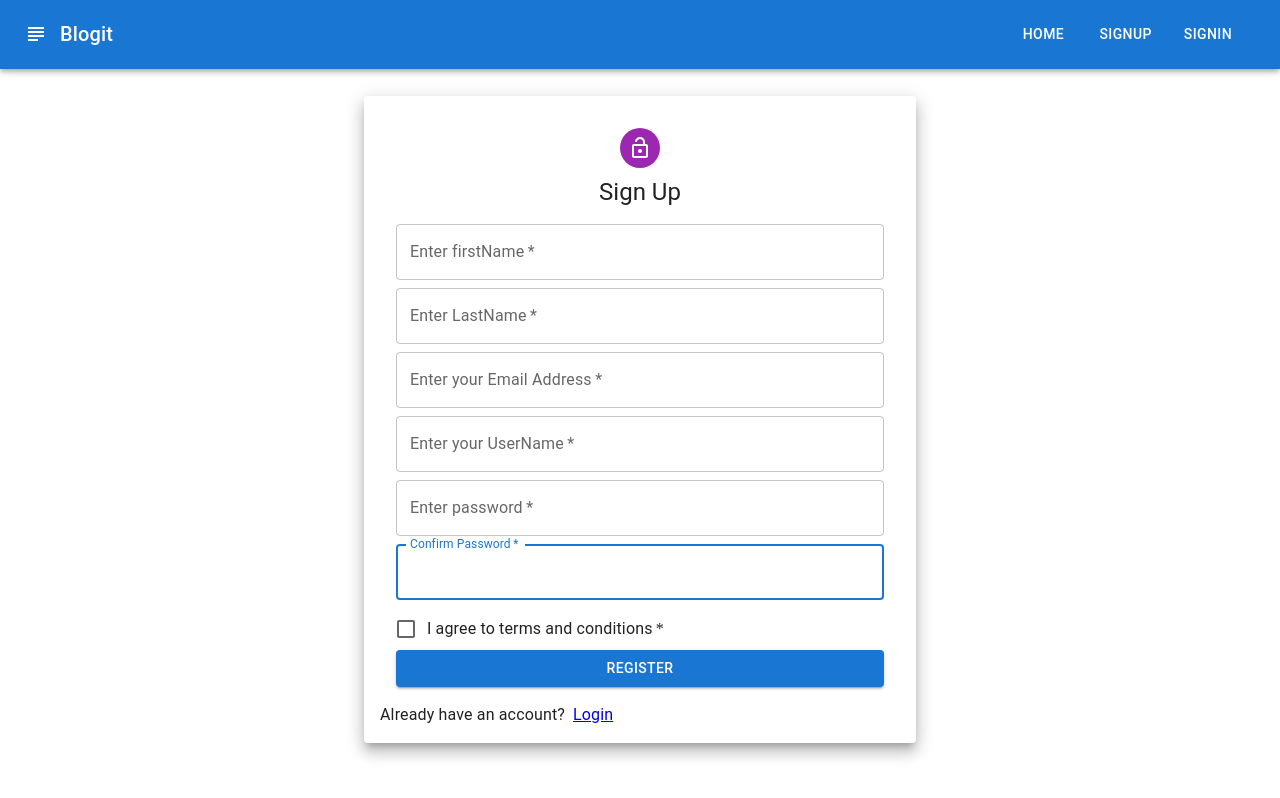
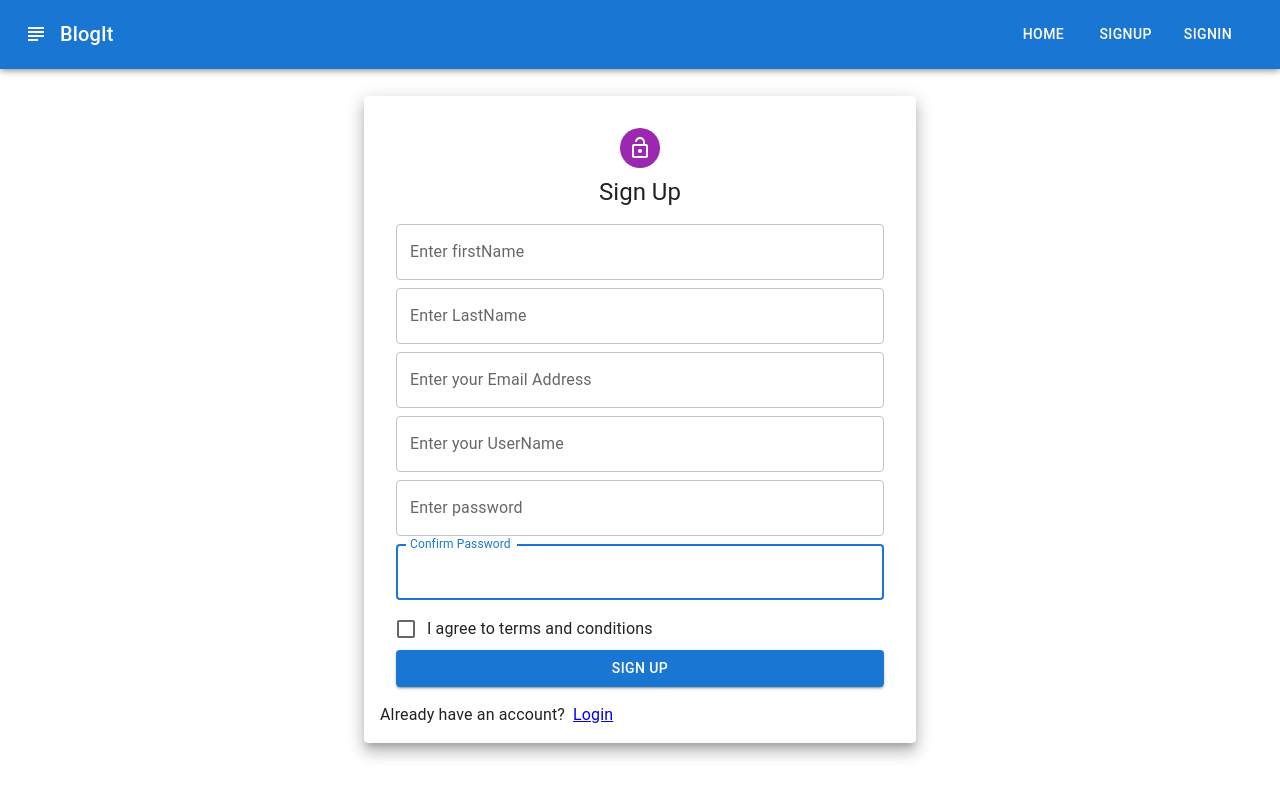
Before and after one commit to k-i-b-i-wott/BlogitFrontEnd, a React (Vite) app: page /register in a window 1280 px wide. Built offline with nearby package versions, Linux system fonts and the light colour scheme.

Commit message:
Connected the signup to the backend

```diff
--- a/package.json
+++ b/package.json
@@ -15,6 +15,7 @@
     "@mui/icons-material": "^7.0.2",
     "@mui/material": "^7.0.2",
     "@tanstack/react-query": "^5.72.2",
+    "axios": "^1.8.4",
     "react": "^19.0.0",
     "react-dom": "^19.0.0",
     "react-icons": "^5.5.0",
--- /dev/null
+++ b/src/components/LandingPage.tsx
@@ -0,0 +1,48 @@
+import { Box, Button, Container, Stack, Typography } from "@mui/material"
+import {Link} from 'react-router-dom'
+import ArrowForwardIcon from '@mui/icons-material/ArrowForward';
+
+const LandingPage = () => {
+  return (
+    <Box maxWidth={"xl"} bgcolor="seagreen">
+        <Container   >
+            <Stack direction={{xs:"column"}}  textAlign="center">
+               <Box>
+                <Typography variant="h3" fontWeight="bold" gutterBottom>
+                    Share Your Story with the World
+                </Typography>
+                <Typography variant="body1" paragraph>
+                    Join a vibrant community of readers and writers. Publish your thoughts, experiences,
+                    and insights on a platform designed for storytellers
+                </Typography>
+               </Box>
+               <Stack sx={{mt:{xs:4}, gap:3 ,px:2}} direction={"row"} >
+                <Button
+                variant="contained"
+
+                component={Link}
+                to="/register"
+                endIcon={<ArrowForwardIcon/> }
+                >
+                    Start Writing
+                </Button>
+                <Button
+                variant="outlined"
+                component={Link}
+                to="/register"
+                >
+                    Explore stories
+                </Button>
+               </Stack>
+            </Stack>
+            <Box>
+
+            </Box>
+
+        </Container>
+
+    </Box>
+  )
+}
+
+export default LandingPage
--- a/src/components/NavBar.tsx
+++ b/src/components/NavBar.tsx
@@ -31,7 +31,7 @@ const NavBar = () => {
                <Subject />
             </IconButton>
             <Typography variant="h6" component="div" sx={{flexGrow:1}}>
-                Blogit
+                BlogIt
             </Typography>
             {
                 isMobile?(<>
--- a/src/pages/Home.tsx
+++ b/src/pages/Home.tsx
@@ -1,10 +1,13 @@
-import React from 'react'
+import { Box, Container, Typography } from '@mui/material'
+
+import LandingPage from '../components/LandingPage'
+
 
 const Home = () => {
   return (
-    <div>
-
-    </div>
+  <Box sx={{mt:12}}>
+    <LandingPage />
+  </Box>
   )
 }
 
--- a/src/pages/SignUp.tsx
+++ b/src/pages/SignUp.tsx
@@ -1,9 +1,65 @@
-import {Avatar, Box, Container, Paper, Typography,TextField, FormControlLabel, Button,Checkbox, Grid} from "@mui/material"
+import {Avatar, Box, Container,Alert, Paper, Typography,TextField, FormControlLabel, Button,Checkbox, Grid} from "@mui/material"
 import {LockOpen } from "@mui/icons-material";
-import {Link} from "react-router-dom"
+import {Link, useNavigate} from "react-router-dom"
+import {useMutation} from "@tanstack/react-query"
+import {useState} from 'react'
+import axios from 'axios'
 
 const SignUp = () => {
-  return (
+  const [firstName, setFirstName] = useState("")
+  const [lastName, setLastName] = useState("")
+  const [emailAddress, setEmailAddress] = useState("")
+  const [userName, setUserName] = useState("")
+  const [password, setPassword] = useState("")
+  const [confirmPassword , setConfirmPassword]=useState("")
+  const [error, setError] = useState("")
+  const navigate = useNavigate()
+
+ const {isPending, mutate}= useMutation({
+    mutationKey:["user-register"],
+    mutationFn: async()=>{
+      const response = await axios.post(`http://localhost:3000/auth/register`, {
+        firstName,
+        lastName,
+        emailAddress,
+        userName,
+        password})
+        return response.data
+    },
+
+    onSuccess:()=>{
+
+      navigate("/login")
+    },
+    onError:(error)=>{
+      if(axios.isAxiosError(error)){
+        const errorData = error.response?.data.message
+                setError(errorData)
+      }
+    }
+  })
+
+  const handleSubmit =((e: React.FormEvent<HTMLFormElement>)=>{
+    e.preventDefault()
+    setError("")
+
+    if(password !== confirmPassword){
+      setError("Passwords do not match")
+      return
+    }
+
+    if(!firstName || !lastName || !emailAddress || !userName || !password || !confirmPassword){
+      setError("All fields are required")
+      return
+    }
+
+
+    mutate();
+
+  }
+);
+
+return (
     <Container maxWidth={"sm"} sx={{mt:4, gap:4}}>
         <Paper elevation={10} sx={{mt:12, p:2}}>
         <Avatar  sx={{
@@ -17,57 +73,82 @@ const SignUp = () => {
             <LockOpen />
         </Avatar>
             <Typography variant="h5" component="h1" sx={{textAlign:"center"}} >Sign Up</Typography>
-
-            <Box component="form" sx={{p:2}}>
+              {
+                error && (
+                  (<Alert severity="error" sx={{ m: 1,  }}>{error}</Alert>)
+                )
+              }
+            <Box component="form" sx={{p:2}} onSubmit={handleSubmit}>
               <TextField
              label="Enter firstName"
 
             type="text"
             fullWidth
             autoFocus
-            required
-            sx={{ mb: 1 }}/>
+
+            sx={{ mb: 1 }}
+            value={firstName}
+            onChange={(e) => setFirstName(e.target.value)}
+            />
              <TextField
              label="Enter LastName"
 
             type="text"
             fullWidth
             autoFocus
-            required
+
+            value={lastName}
+            onChange={(e) => setLastName(e.target.value)}
+
             sx={{ mb: 1 }}/>
               <TextField
              label="Enter your Email Address"
             type="email"
             fullWidth
             autoFocus
-            required
-            sx={{ mb: 1 }}/>
+
+            sx={{ mb: 1 }}
+            value={emailAddress}
+            onChange={(e) => setEmailAddress(e.target.value)}
+            />
              <TextField
              label="Enter your UserName"
             type="text"
             fullWidth
             autoFocus
-            required
-            sx={{ mb: 1 }}/>
+
+            sx={{ mb: 1 }}
+            value={userName}
+            onChange={(e) => setUserName(e.target.value)}
+            />
              <TextField
              label="Enter password"
             type="password"
             fullWidth
             autoFocus
-            required
-            sx={{ mb: 1 }}/>
+
+            sx={{ mb: 1 }}
+            value={password}
+            onChange={(e) => setPassword(e.target.value)}
+            />
              <TextField
              label="Confirm Password"
             type="password"
             fullWidth
             autoFocus
-            required
+            value={confirmPassword}
+            onChange={(e) => setConfirmPassword(e.target.value)}
+
             sx={{ mb: 1 }}/>
              <FormControlLabel
             control={<Checkbox value="agree" color="primary" />}
-            label="I agree to terms and conditions" required
+            label="I agree to terms and conditions"
           />
-          <Button type="submit" variant="contained" fullWidth>Register</Button>
+          <Button type="submit" variant="contained" fullWidth disabled={isPending}>
+          {
+            isPending? "Please wait...": "Sign Up"
+          }
+          </Button>
             </Box>
             <Grid container sx={{gap:1}}>
                 <Grid >
```
Also changed, not shown: src/assets/images/blog-examples-1.jpg (added), src/pages/styles/landingpage.css (added), 1 other file (tests, documents, lock files or other folders).
